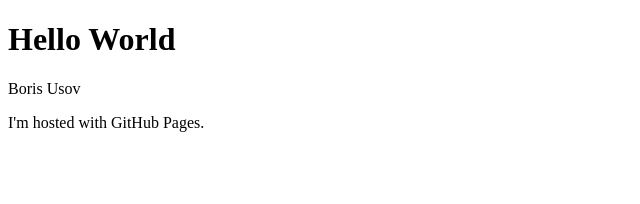
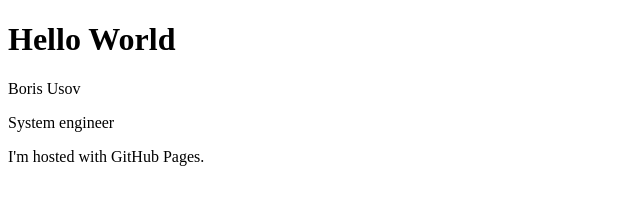
Before and after one commit to borisusov/borisusov.github.io, a plain HTML site: page index.html in a window 1280 px wide. Shown: the whole page, without its empty margins (0-640 px from the left). Drawn offline with Linux system fonts and the light colour scheme.

Commit message:
Version 0.3

```diff
--- a/index.html
+++ b/index.html
@@ -8,6 +8,7 @@
 <body>
   <h1>Hello World</h1>
   <p>Boris Usov</p>
+  <p>System engineer</p>
   <p>I'm hosted with GitHub Pages.</p>
 </body>
 </html>
```
